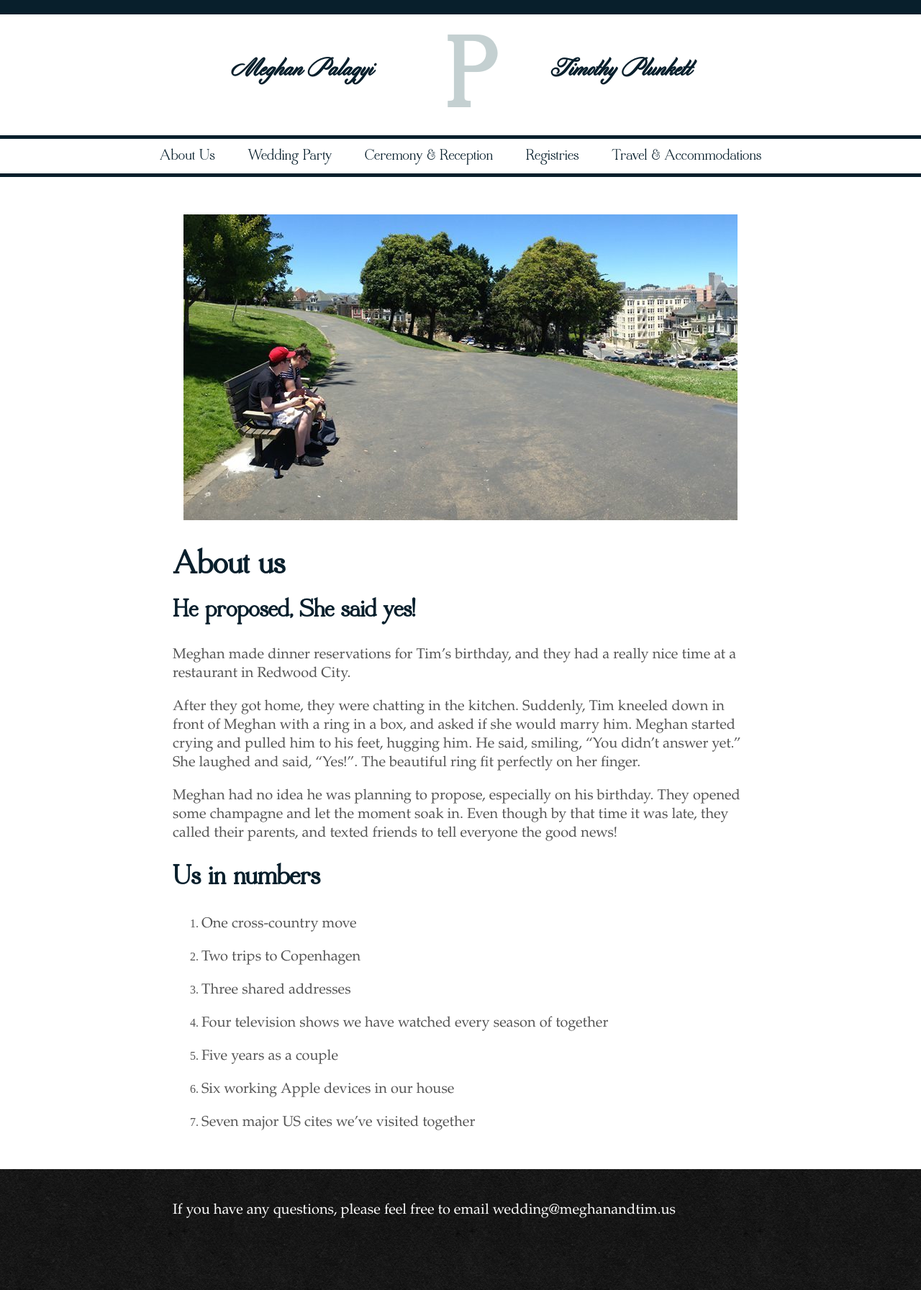
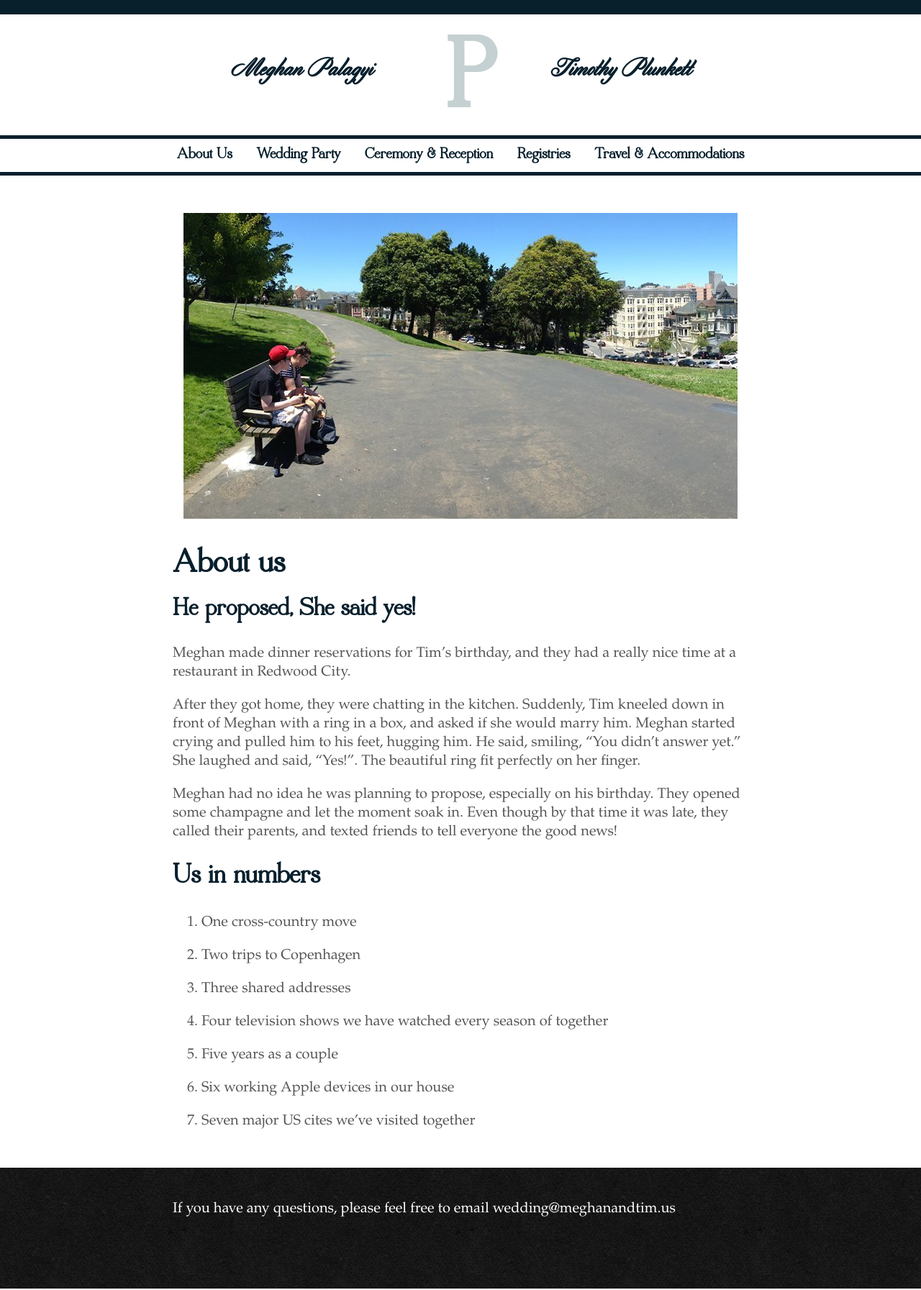
Before and after one commit to timplunkett/meghanandtim.us, a Jekyll site: the page built from about/index.md, in a window 1280 px wide. Shown: the whole page at 72% size. Built offline with Jekyll 4.4.1, drawn with Linux system fonts in a browser that asks for light colours.

Commit message:
Adjust navigation spacing.

```diff
--- a/_sass/partials/_base.sass
+++ b/_sass/partials/_base.sass
@@ -46,7 +46,7 @@
   &:hover
     border-bottom: 1px solid $navy
 
-p
+p, ul, ol
   font-family: $font-body
   font-size: 20px
   line-height: 1.3
--- a/_sass/partials/_design.sass
+++ b/_sass/partials/_design.sass
@@ -16,7 +16,9 @@
     line-height: 2
     +inline-block-list
   li
-    margin: 0 2.5rem
+    margin: 0 28px
+    &:first-child
+      margin-left: 0
     &:last-child
       margin-right: 0
   a
--- a/stylesheets/screen.css
+++ b/stylesheets/screen.css
@@ -59,12 +59,12 @@
   border-bottom: 1px solid #081f2c;
 }
 
-p {
+p, ul, ol {
   font-family: "Garamond", "Georgia", "Times New Roman", Times, serif;
   font-size: 20px;
   line-height: 1.3;
 }
-p a {
+p a, ul a, ol a {
   font-weight: bold;
 }
 
@@ -142,7 +142,10 @@
   white-space: nowrap;
 }
 nav[role="navigation"] li {
-  margin: 0 2.5rem;
+  margin: 0 28px;
+}
+nav[role="navigation"] li:first-child {
+  margin-left: 0;
 }
 nav[role="navigation"] li:last-child {
   margin-right: 0;
```
